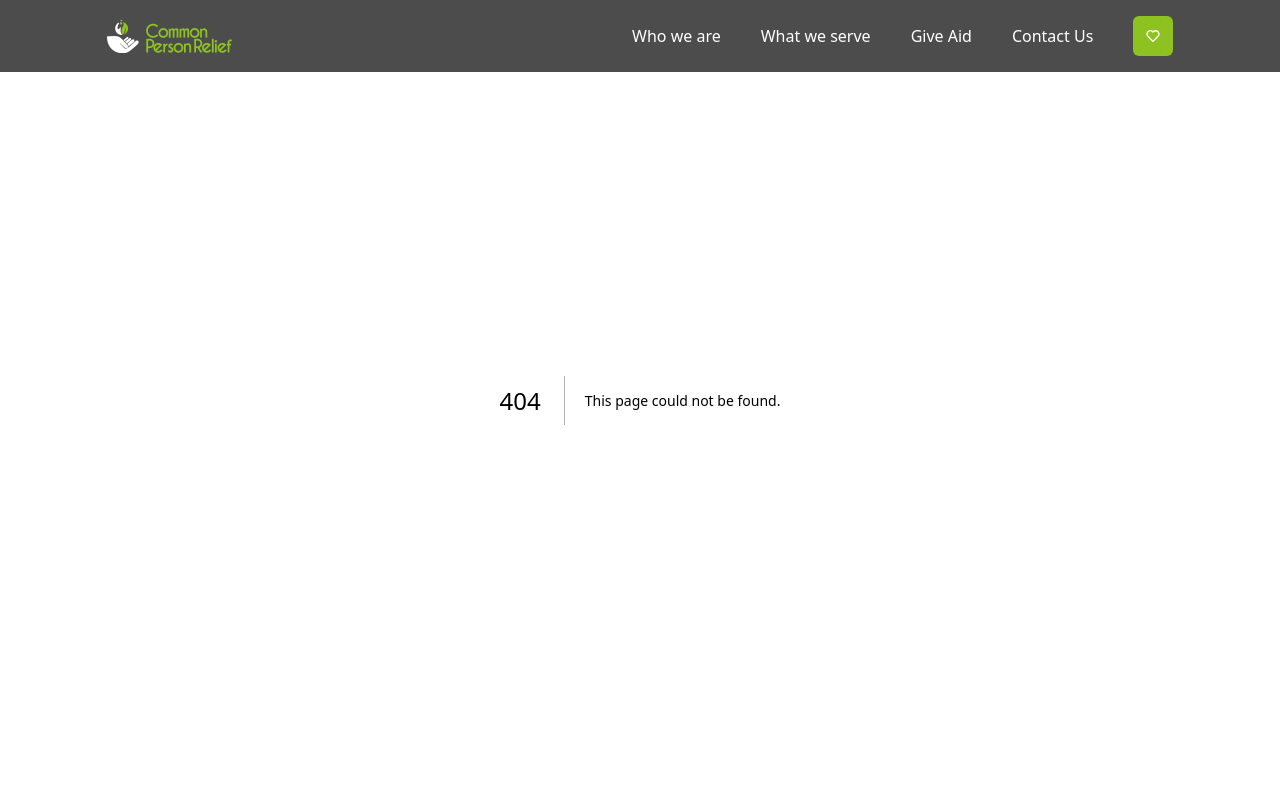
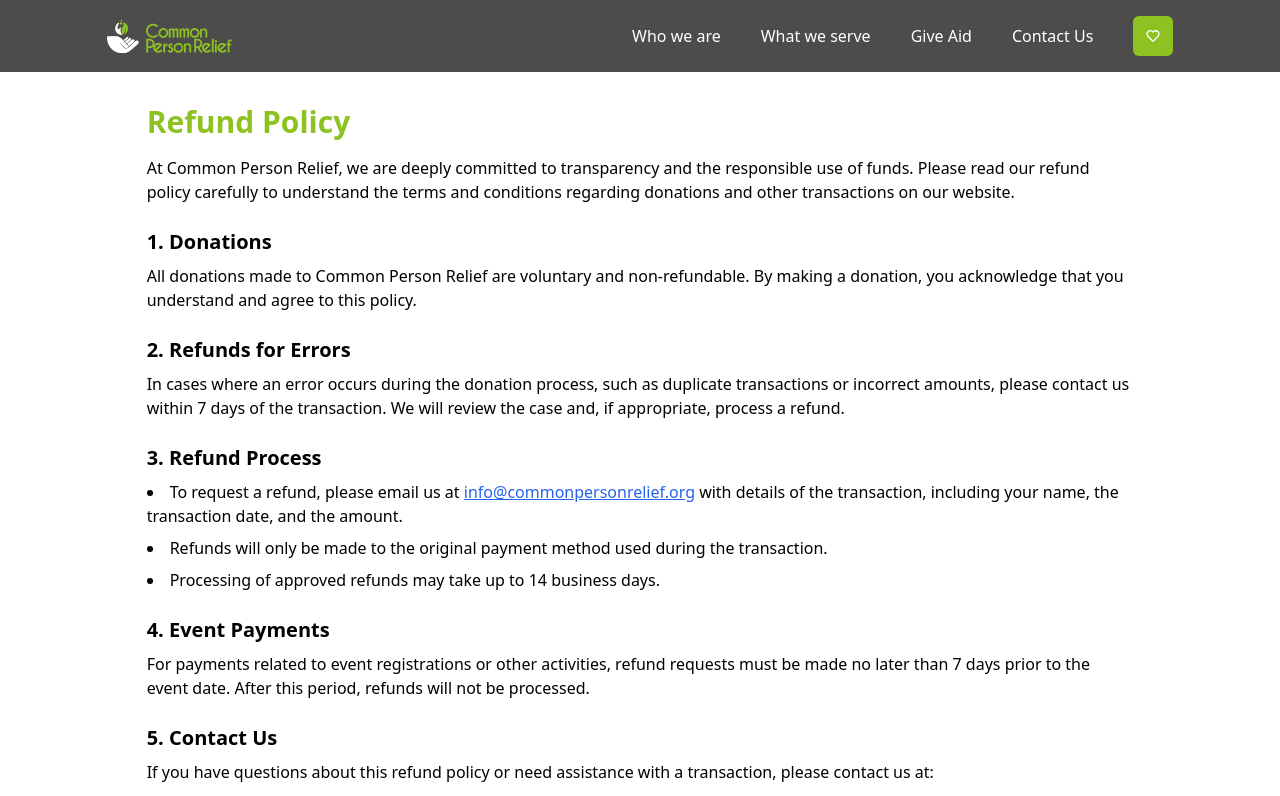
Before and after one commit to SirhmVFX/commonpersonrelief, a Next.js app: page /refund-policy in a window 1280 px wide. Before the commit this address had no page. Shown: the top 796 px of the page. Built offline with nearby package versions, Linux system fonts and the light colour scheme.

Commit message:
added refund policy page

```diff
--- /dev/null
+++ b/src/app/refund-policy/page.tsx
@@ -0,0 +1,51 @@
+function RefundPolicy() {
+    return (
+        <div className="md:w-5/6 mx-auto px-4 py-20">
+            <section className="rounded-lg p-6">
+                <h2 className="text-3xl font-semibold mb-4 text-primarycolor">Refund Policy</h2>
+                <p className="mb-6">
+                    At Common Person Relief, we are deeply committed to transparency and the responsible use of funds. Please read our refund policy carefully to understand the terms and conditions regarding donations and other transactions on our website.
+                </p>
+
+                <h3 className="text-xl font-bold mt-6 mb-2">1. Donations</h3>
+                <p>
+                    All donations made to Common Person Relief are voluntary and non-refundable. By making a donation, you acknowledge that you understand and agree to this policy.
+                </p>
+
+                <h3 className="text-xl font-bold mt-6 mb-2">2. Refunds for Errors</h3>
+                <p>
+                    In cases where an error occurs during the donation process, such as duplicate transactions or incorrect amounts, please contact us within 7 days of the transaction. We will review the case and, if appropriate, process a refund.
+                </p>
+
+                <h3 className="text-xl font-bold mt-6 mb-2">3. Refund Process</h3>
+                <ul className="list-disc list-inside space-y-2">
+                    <li>
+                        To request a refund, please email us at <a href="mailto:info@commonpersonrelief.org" className="text-blue-600 underline">info@commonpersonrelief.org</a> with details of the transaction, including your name, the transaction date, and the amount.
+                    </li>
+                    <li>
+                        Refunds will only be made to the original payment method used during the transaction.
+                    </li>
+                    <li>
+                        Processing of approved refunds may take up to 14 business days.
+                    </li>
+                </ul>
+
+                <h3 className="text-xl font-bold mt-6 mb-2">4. Event Payments</h3>
+                <p>
+                    For payments related to event registrations or other activities, refund requests must be made no later than 7 days prior to the event date. After this period, refunds will not be processed.
+                </p>
+
+                <h3 className="text-xl font-bold mt-6 mb-2">5. Contact Us</h3>
+                <p>
+                    If you have questions about this refund policy or need assistance with a transaction, please contact us at:
+                </p>
+                <address className="mt-2">
+                    <p>Email: <a href="mailto:info@commonpersonrelief.org" className="text-blue-600 underline">info@commonpersonrelief.org</a></p>
+                    <p>Phone: +1 (432) 803-1218</p>
+                </address>
+            </section>
+        </div>
+    );
+}
+
+export default RefundPolicy;
```
